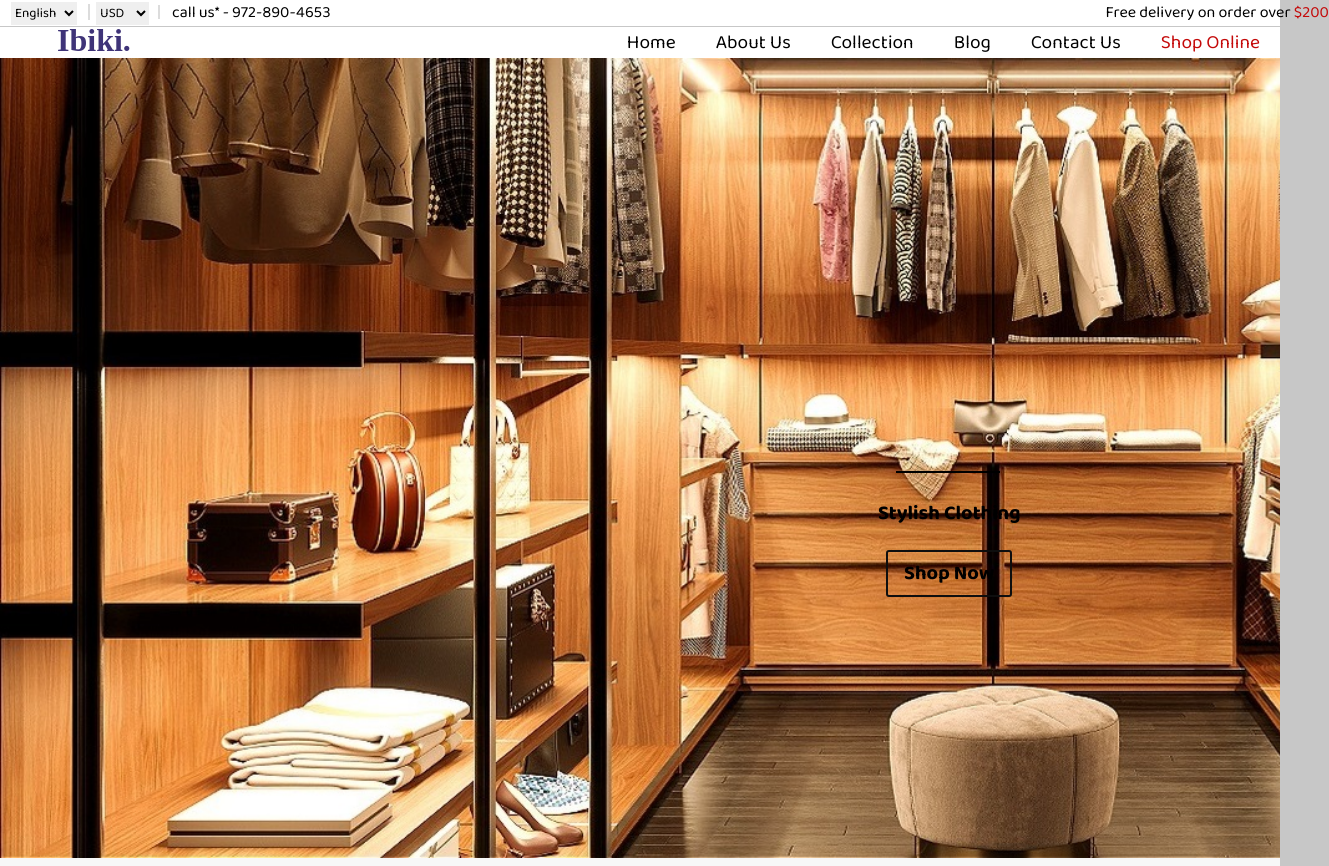
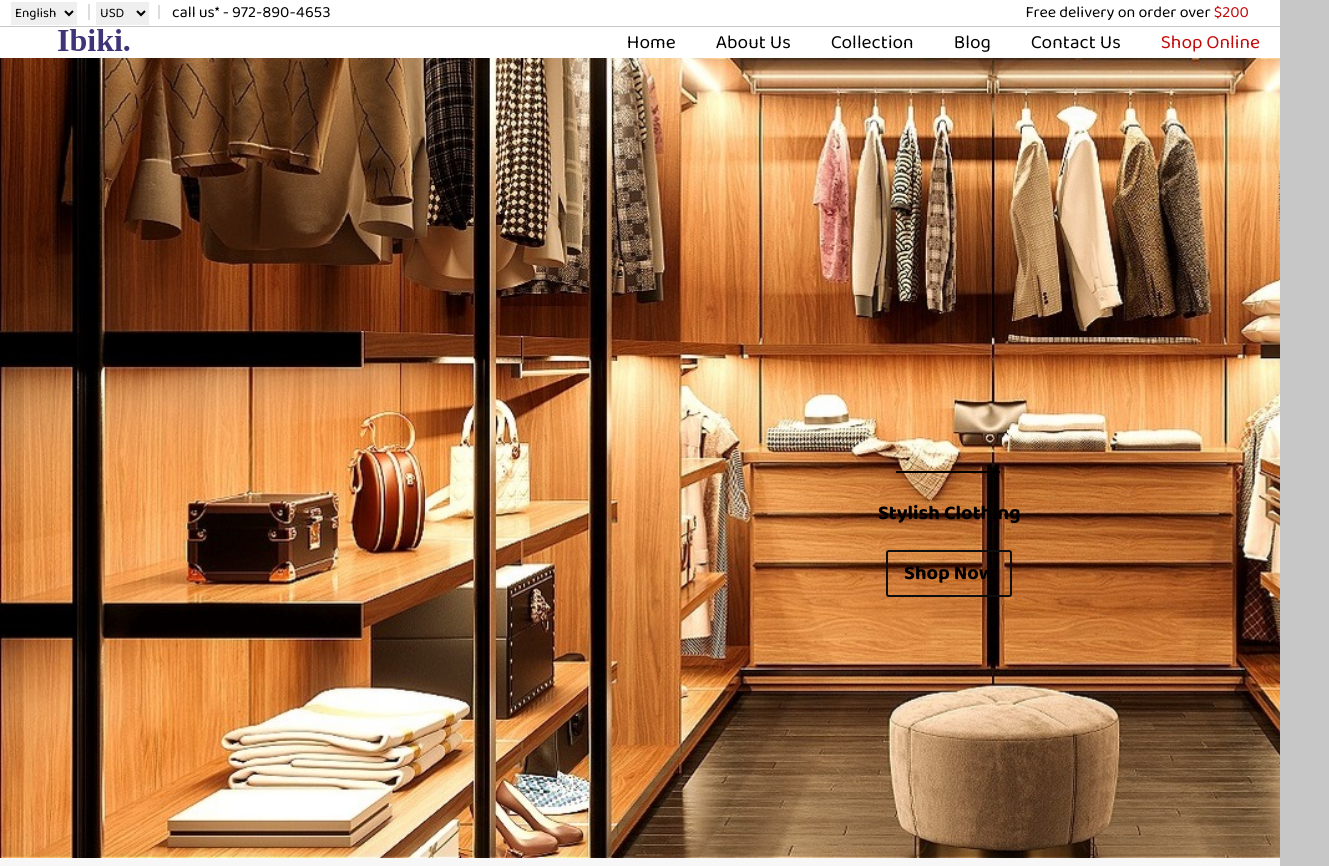
Before and after one commit to Piyush-jangid-01/clothing-brand, a plain HTML site: page index.html in a window 1280 px wide. Shown: the top 866 px of the page, 1329 px wide, since content can reach past the window. Drawn offline with Linux system fonts and the light colour scheme; a web font is replaced by a local one.

Commit message:
Update positions

```diff
--- a/index.html
+++ b/index.html
@@ -66,7 +66,7 @@
       </span>
       <hr size="16%" width="0.1px" color="gainsboro" noshade style="position: relative;left: 33px; top: 5px;">
       <span style="position: relative; left: 45px;">call us* - 972-890-4653</span>
-      <span style="position: relative; left: 820px;">Free delivery on order over <span
+      <span style="position: relative; left: 740px;">Free delivery on order over <span
           style="color:rgb(196, 9, 9);">$200</span></span>
     </div>
     <div class="logo">
```
